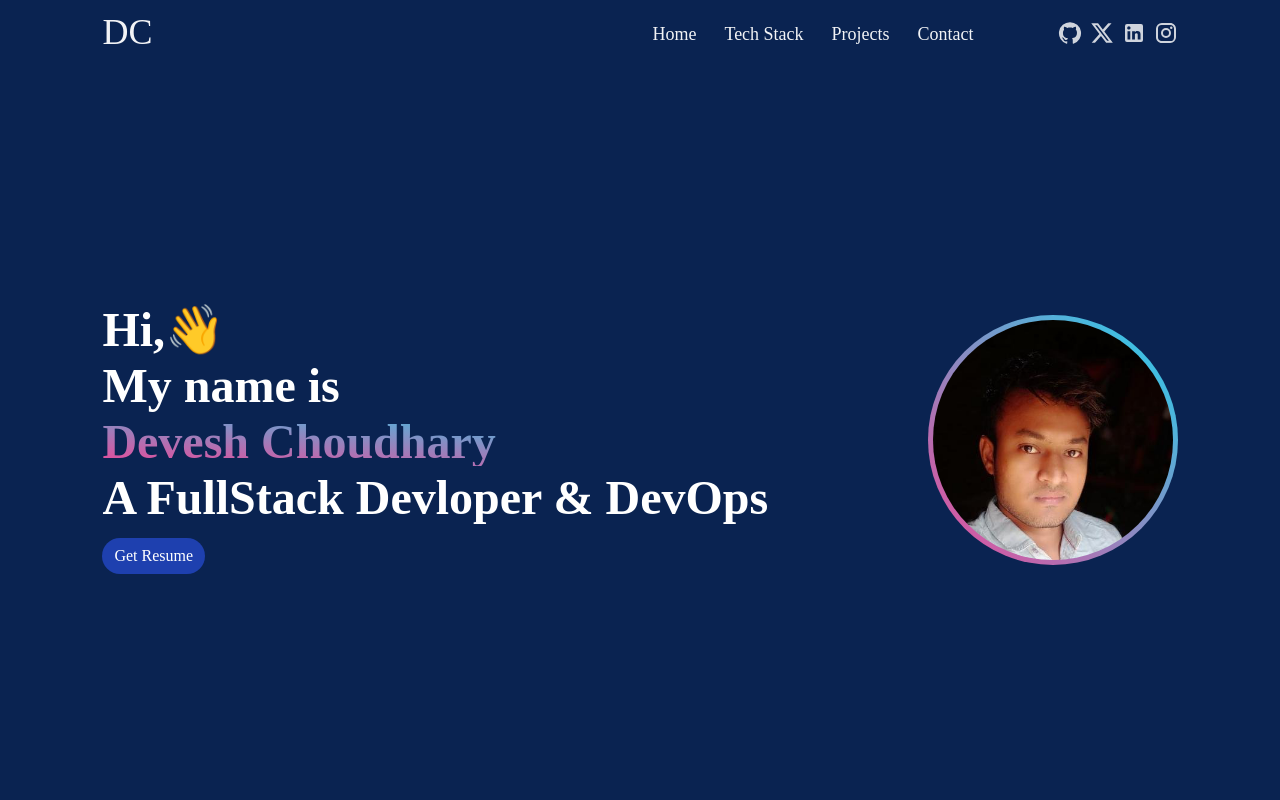
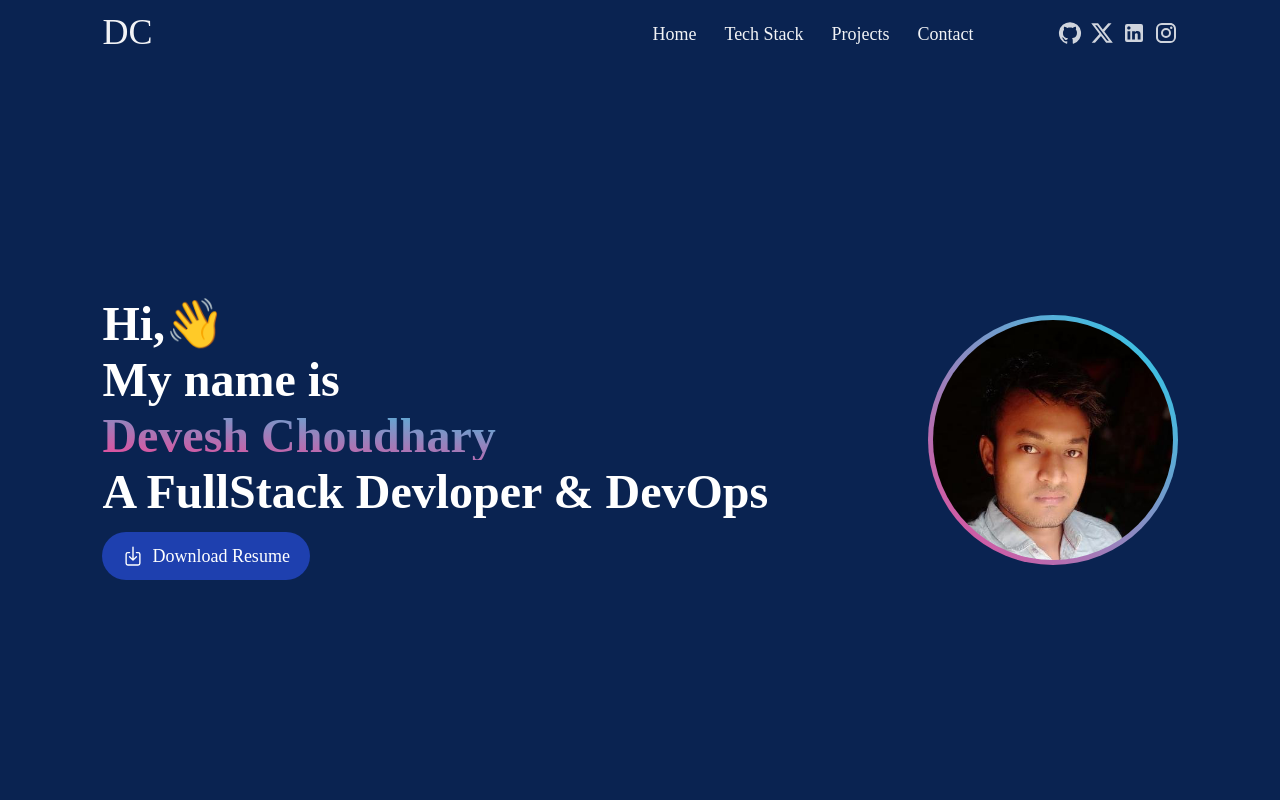
Before and after one commit to D-singh121/Complete-Portfolio, a React (Vite) app in the folder frontend/: page / in a window 1280 px wide. Shown: the top 800 px of the page. Built offline with nearby package versions, Linux system fonts and the light colour scheme.

Commit message:
added icon in download btn

```diff
--- a/frontend/src/pages/Heropage.jsx
+++ b/frontend/src/pages/Heropage.jsx
@@ -1,3 +1,4 @@
+import { IoDownloadOutline } from "react-icons/io5";
 
 
 
@@ -14,7 +15,7 @@ const Heropage = () => {
 						<h1>A FullStack Devloper & DevOps </h1>
 					</div>
 
-					<a href="/FullStack_bg.png" download="FullStack_bg.png"><button type="button" className="px-3 py-1.5 border-none rounded-3xl mt-4  text-m  bg-blue-800"> Get Resume</button></a>
+					<a href="/FullStack_bg.png" download="FullStack_bg.png"><button type="button" className="px-5 py-2.5 flex justify-between gap-2 items-center border-none rounded-3xl mt-4  text-lg  bg-blue-800 hover:bg-blue-900"> <IoDownloadOutline style={{ backgroundColor:"rgb(30 64 175)", background:"transparent", fontSize:"22px"  }} /> Download Resume</button></a>
 				</div>
 
 				<div className="">
```
